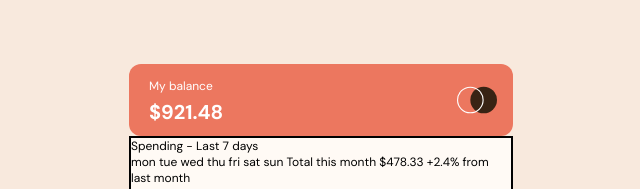
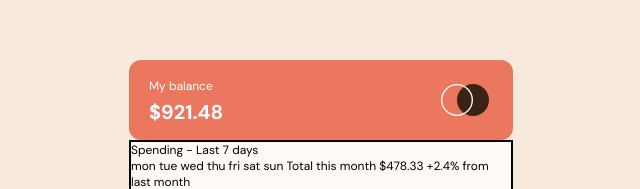
Before and after one commit to javierdesant/expenses-chart, a React (Vite) app: page / in a window 1280 px wide. Shown: the part 162-351 px from the top of the page, without its empty margins (319-959 px from the left). Built offline with nearby package versions, Linux system fonts and the light colour scheme.

Commit message:
Fix my-balance margins

```diff
--- a/src/components/MyBalance.tsx
+++ b/src/components/MyBalance.tsx
@@ -12,7 +12,7 @@ const MyBalance: FunctionComponent<MyBalanceProps> = () => {
                     <p className=" text-xs my-1">My balance</p>
                     <p className=" text-xl font-bold">$921.48</p>
             </div>
-            <img src={logo} alt="Logo" className="w-10 h-10 m-4" />
+            <img src={logo} alt="Logo" className="w-12 h-12 my-4 mx-6" />
         </div>
     );
 }
```
